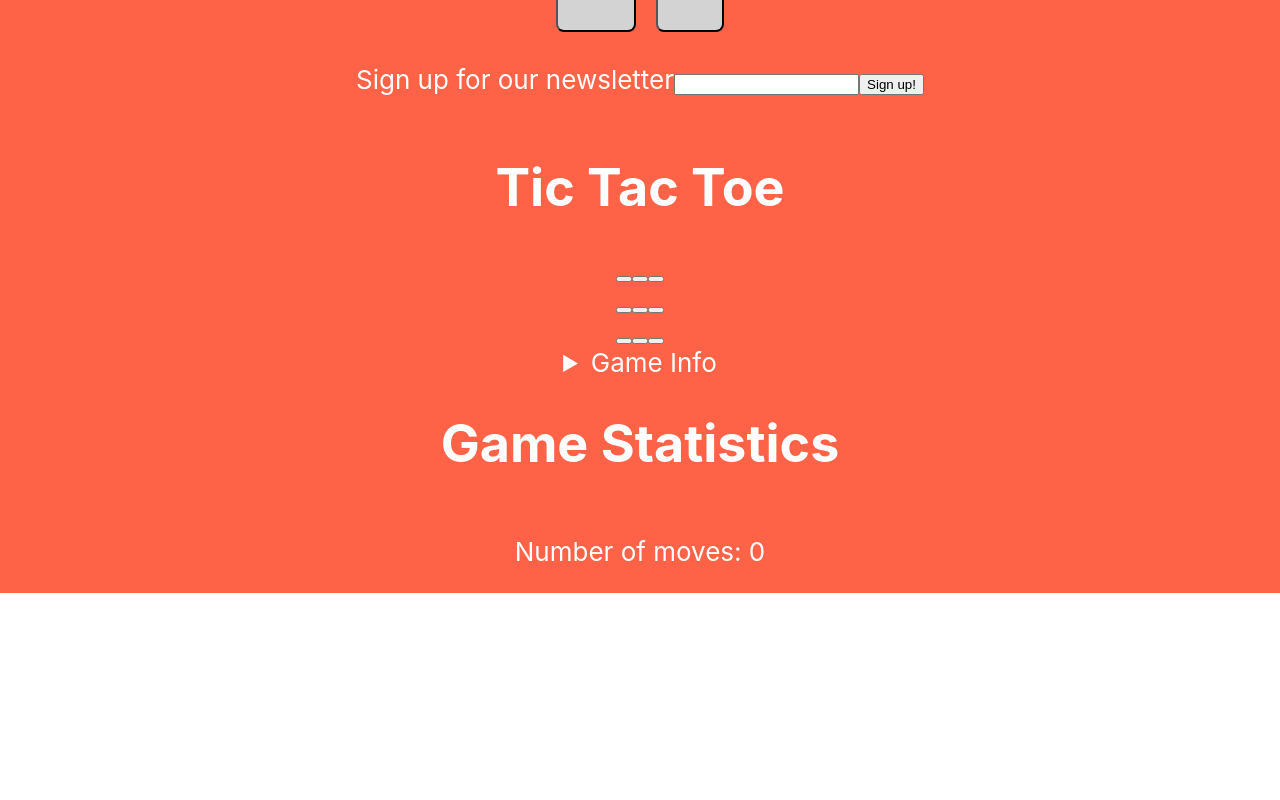
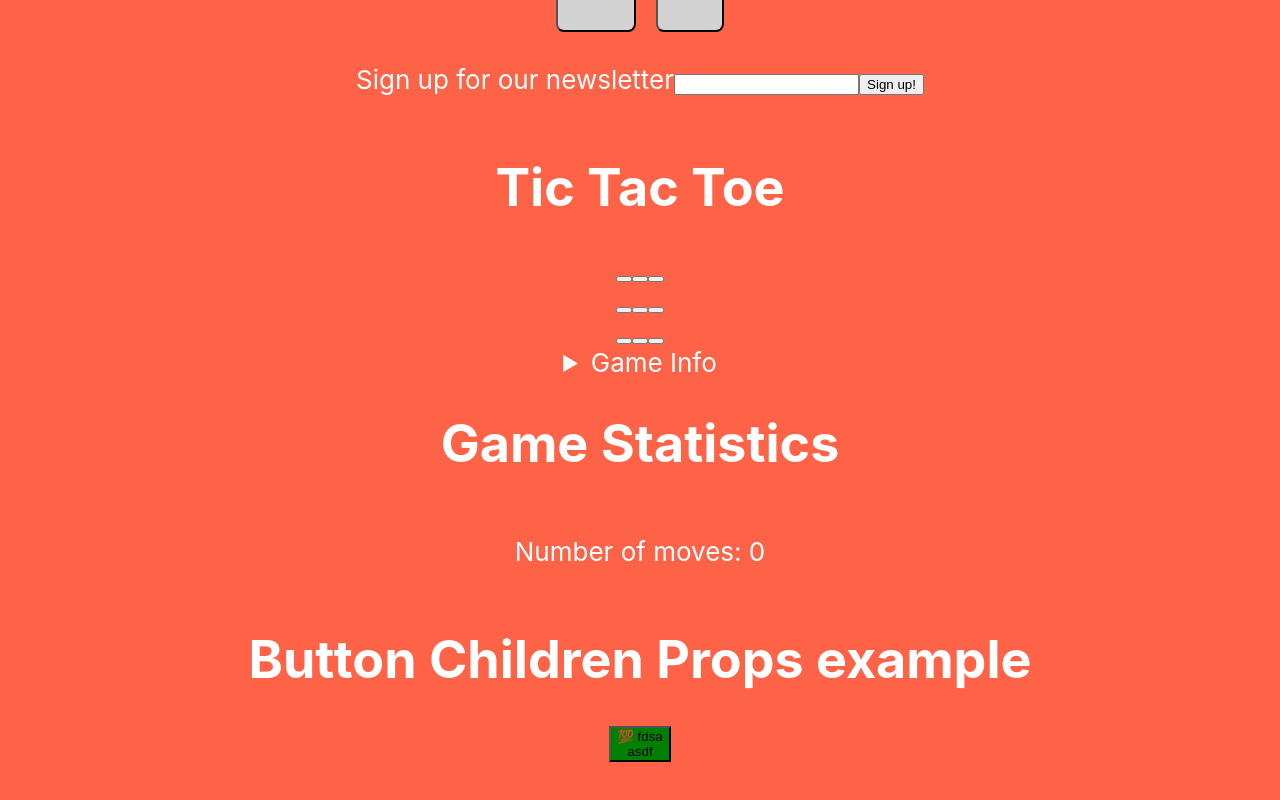
Before and after one commit to upleveled/react-components-components-props-state-may-2020, a React (Create React App) app: page / in a window 1280 px wide. Shown: the part 562-1362 px from the top of the page. Before the commit the page ends 1155 px from the top, so only its background shows below. Built offline with nearby package versions, Linux system fonts and the light colour scheme.

Commit message:
Add propTypes

```diff
--- a/package.json
+++ b/package.json
@@ -7,6 +7,7 @@
     "@testing-library/jest-dom": "^5.7.0",
     "@testing-library/react": "^9.3.2",
     "@testing-library/user-event": "^7.1.2",
+    "prop-types": "^15.7.2",
     "react": "^16.13.1",
     "react-dom": "^16.13.1",
     "react-scripts": "3.4.1"
--- /dev/null
+++ b/src/Button.jsx
@@ -0,0 +1,20 @@
+import PropTypes from 'prop-types';
+/** @jsx jsx */
+import { jsx, css } from '@emotion/core';
+
+const buttonStyle = (appearance = 'default') => css`
+  background-color: ${{
+    primary: 'green',
+    danger: 'red',
+    default: 'gray',
+  }[appearance]};
+`;
+
+export default function Button(props) {
+  console.log('props', props);
+  return <button css={buttonStyle(props.appearance)}>{props.children}</button>;
+}
+
+Button.propTypes = {
+  appearance: PropTypes.oneOf(['primary', 'danger']),
+};
--- a/src/Counter.js
+++ b/src/Counter.js
@@ -1,3 +1,4 @@
+// eslint-disable-next-line no-unused-vars
 import React, { useState } from 'react';
 /** @jsxFrag React.Fragment */
 /** @jsx jsx */
@@ -8,6 +9,7 @@ const bgColor = 'lightgray';
 const Button = (props) => {
   console.log(props.tooHigh);
 
+  const { tooHigh, ...elementProps } = props;
   return (
     <button
       css={css`
@@ -22,7 +24,7 @@ const Button = (props) => {
           margin-left: 20px;
         }
       `}
-      {...props}
+      {...elementProps}
     />
   );
 };
--- a/src/Header.js
+++ b/src/Header.js
@@ -4,6 +4,7 @@ import Counter from './Counter.js';
 import Form from './Form-class-component';
 import TicTacToe from './TicTacToe';
 import Statistics from './Statistics';
+import Button from './Button.jsx';
 
 const colors = ['blue', 'green', 'turquoise', 'tomato'];
 
@@ -82,6 +83,24 @@ export default function Header(props) {
         // 4. Pass state to any further children that need it
         numberOfMoves={history.length - 1}
       />
+
+      <h1>Button Children Props example</h1>
+
+      <Button
+        appearance="primary"
+        // This would cause an error with propTypes:
+        // appearance="hamed"
+        // This too:
+        // appearance={1}
+      >
+        <span role="img" aria-label="100">
+          💯
+        </span>{' '}
+        fdsa<div>asdf</div>
+      </Button>
+
+      <br />
+      <br />
     </header>
   );
 }
```
